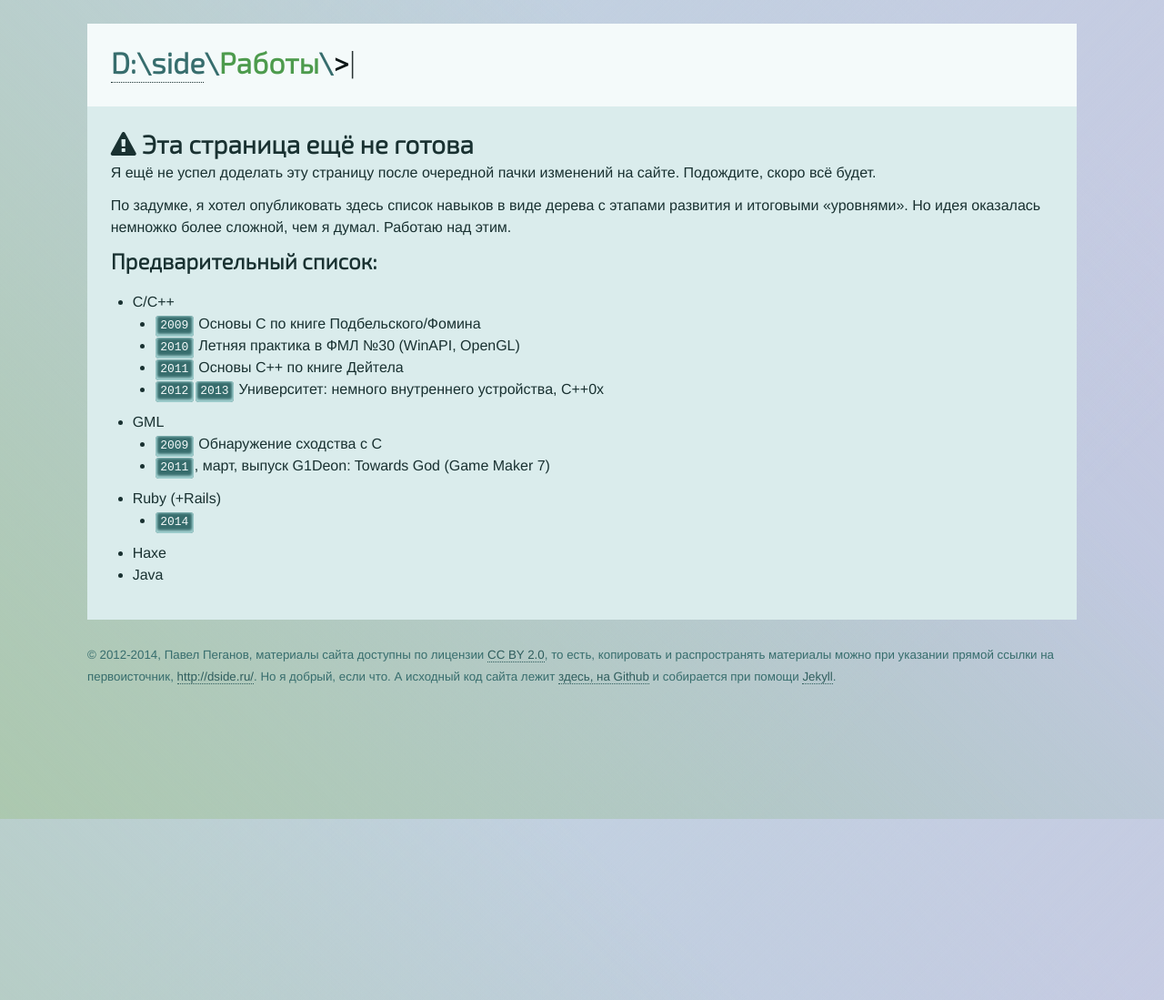
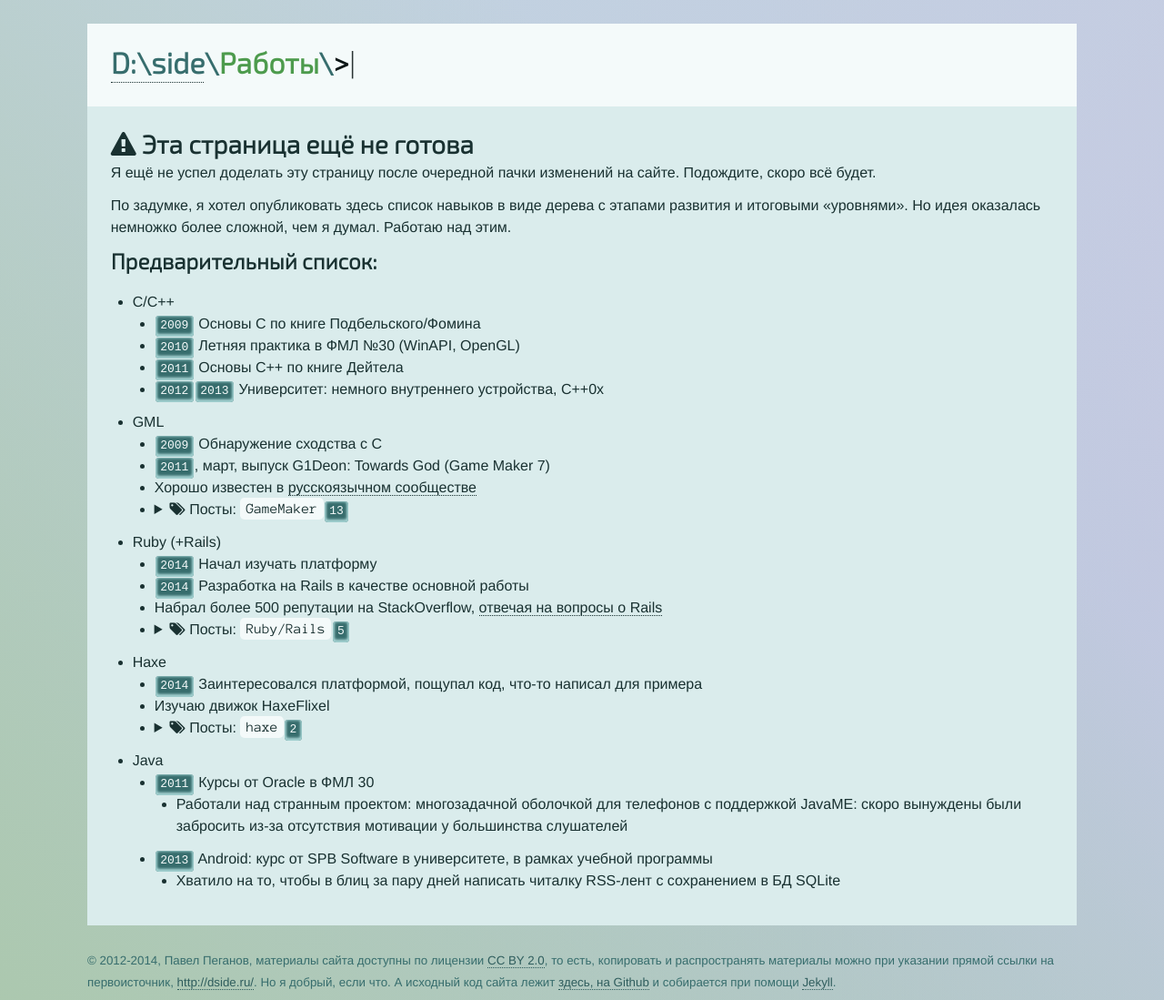
Before and after one commit to D-side/d-side.github.io, a Jekyll site: the page built from skills/index.md, in a window 1280 px wide. Shown: the whole page at 91% size. Built offline with Jekyll 4.4.1, drawn with Linux system fonts in a browser that asks for light colours.

Commit message:
Update skills page

```diff
--- /dev/null
+++ b/_includes/tag.html
@@ -0,0 +1 @@
+<details><summary><i class="fa fa-tags"></i> Посты: <code>{{include.tag}}</code><kbd>{{site.tags[include.tag]|size}}</kbd></summary><ul>{% for post in site.tags[include.tag] %}<li><a href="{{post.url}}">{{post.title}}</a></li>{%endfor%}</ul></details>
--- a/skills/index.md
+++ b/skills/index.md
@@ -20,7 +20,19 @@ title: Работы
 * GML
   * <kbd>2009</kbd> Обнаружение сходства с С
   * <kbd>2011</kbd>, март, выпуск G1Deon: Towards God (Game Maker 7)
+  * Хорошо известен в [русскоязычном сообществе](http://vk.com/game_maker)
+  * {% include tag.html tag="GameMaker" %}
 * Ruby (+Rails)
-  * <kbd>2014</kbd>
+  * <kbd>2014</kbd> Начал изучать платформу
+  * <kbd>2014</kbd> Разработка на Rails в качестве основной работы
+  * Набрал более 500 репутации на StackOverflow, [отвечая на вопросы о Rails](http://stackoverflow.com/users/2076787)
+  * {% include tag.html tag="Ruby/Rails" %}
 * Haxe
+  * <kbd>2014</kbd> Заинтересовался платформой, пощупал код, что-то написал для примера
+  * Изучаю движок HaxeFlixel
+  * {% include tag.html tag="haxe" %}
 * Java
+  * <kbd>2011</kbd> Курсы от Oracle в ФМЛ 30
+    * Работали над странным проектом: многозадачной оболочкой для телефонов с поддержкой JavaME: скоро вынуждены были забросить из-за отсутствия мотивации у большинства слушателей
+  * <kbd>2013</kbd> Android: курс от SPB Software в университете, в рамках учебной программы
+    * Хватило на то, чтобы в блиц за пару дней написать читалку RSS-лент с сохранением в БД SQLite
```
